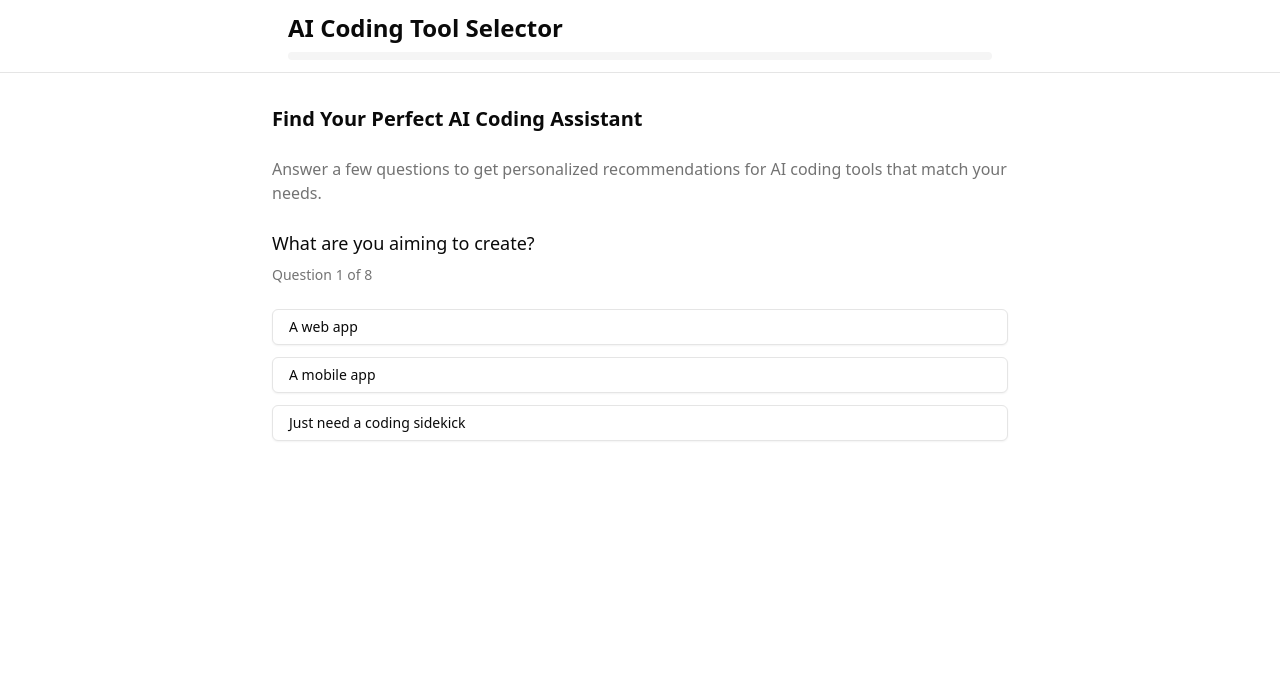
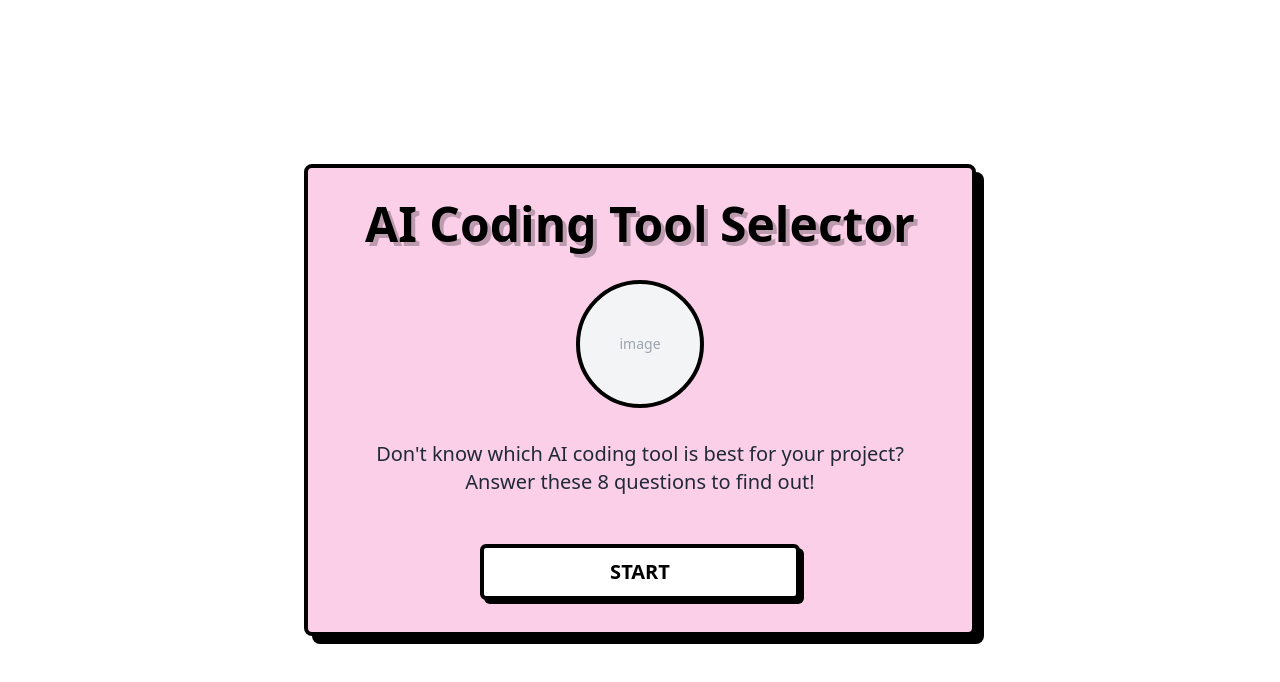
Before and after one commit to nocheerleader/ai-coding-tool-selector, a Next.js app: page / in a window 1280 px wide. Shown: the top 682 px of the page. Built offline with nearby package versions, Linux system fonts and the light colour scheme.

Commit message:
updated styling

```diff
--- a/src/components/question-container.tsx
+++ b/src/components/question-container.tsx
@@ -2,19 +2,26 @@
 
 import { Header } from "@/components/header"
 import { useQuestionStore } from "@/store/question-store"
+import { StartView } from "@/components/start-view"
 import { OptionButton } from "@/components/ui/option-button"
-import { Button } from "@/components/ui/button"
+import { BrutalistButton } from "@/components/ui/brutalist-button"
 import { ResultsView } from "@/components/results-view"
 import { ArrowLeft, ArrowRight } from "lucide-react"
 import questionsData from "../data/questions.json"
 
 export function QuestionContainer() {
   const {
+    hasStarted,
     currentQuestionIndex,
     answers,
     selectOption,
     setCurrentQuestion
   } = useQuestionStore()
+
+  // Show start view if hasn't started
+  if (!hasStarted) {
+    return <StartView />
+  }
 
   const currentQuestion = questionsData.questions[currentQuestionIndex]
   const progress = ((currentQuestionIndex) / questionsData.questions.length) * 100
@@ -24,8 +31,10 @@ export function QuestionContainer() {
     return (
       <>
         <Header progress={100} />
-        <main className="flex-1 container max-w-3xl mx-auto px-4 py-8">
-          <ResultsView />
+        <main className="flex-1 flex items-center justify-center p-8">
+          <div className="w-full max-w-2xl mx-auto bg-pink-200 rounded-lg p-8 border-4 border-black shadow-[8px_8px_0px_0px_rgba(0,0,0,1)] transition-all">
+            <ResultsView />
+          </div>
         </main>
       </>
     )
@@ -46,22 +55,14 @@ export function QuestionContainer() {
   return (
     <>
       <Header progress={progress} />
-      <main className="flex-1 container max-w-3xl mx-auto px-4 py-8">
-        <div className="flex flex-col gap-6">
-          <h2 className="text-xl font-semibold">
-            Find Your Perfect AI Coding Assistant
-          </h2>
-
-          <p className="text-muted-foreground">
-            Answer a few questions to get personalized recommendations for AI coding tools that match your needs.
-          </p>
-
+      <main className="flex-1 flex items-center justify-center p-8">
+        <div className="w-full max-w-2xl mx-auto bg-pink-200 rounded-lg p-8 border-4 border-black shadow-[8px_8px_0px_0px_rgba(0,0,0,1)] transition-all">
           <div className="flex flex-col gap-6">
             <div className="space-y-2">
-              <h3 className="text-lg font-medium">
+              <h3 className="text-2xl md:text-3xl font-bold text-black drop-shadow-[4px_4px_0px_rgba(0,0,0,0.25)]">
                 {currentQuestion.question}
               </h3>
-              <p className="text-sm text-muted-foreground">
+              <p className="text-lg text-gray-800">
                 Question {currentQuestionIndex + 1} of {questionsData.questions.length}
               </p>
             </div>
@@ -79,23 +80,23 @@ export function QuestionContainer() {
 
             <div className="flex gap-3 mt-4">
               {canGoBack && (
-                <Button
+                <BrutalistButton
                   variant="outline"
                   onClick={() => setCurrentQuestion(currentQuestionIndex - 1)}
                   className="flex-1"
                 >
                   <ArrowLeft className="w-4 h-4 mr-2" />
                   Back
-                </Button>
+                </BrutalistButton>
               )}
               {canGoForward && currentQuestionIndex < questionsData.questions.length - 1 && (
-                <Button
+                <BrutalistButton
                   onClick={() => setCurrentQuestion(currentQuestionIndex + 1)}
                   className="flex-1"
                 >
                   Next
                   <ArrowRight className="w-4 h-4 ml-2" />
-                </Button>
+                </BrutalistButton>
               )}
             </div>
           </div>
--- /dev/null
+++ b/src/components/start-view.tsx
@@ -0,0 +1,38 @@
+"use client"
+
+import { useQuestionStore } from "@/store/question-store"
+import { BrutalistButton } from "@/components/ui/brutalist-button"
+import questionsData from "@/data/questions.json"
+
+export function StartView() {
+  const { setCurrentQuestion } = useQuestionStore()
+
+  return (
+    <div className="flex-1 flex flex-col items-center justify-center p-8">
+      <div className="w-full max-w-2xl mx-auto bg-pink-200 rounded-lg p-8 border-4 border-black shadow-[8px_8px_0px_0px_rgba(0,0,0,1)] transition-all hover:shadow-[10px_10px_0px_0px_rgba(0,0,0,1)]">
+
+        <h1 className="text-4xl md:text-5xl font-bold text-center mb-8 text-black drop-shadow-[4px_4px_0px_rgba(0,0,0,0.25)]">
+          AI Coding Tool Selector
+        </h1>
+
+        <div className="w-32 h-32 mx-auto mb-8 bg-gray-100 rounded-full border-4 border-black flex items-center justify-center text-sm text-gray-400">
+          image
+        </div>
+
+        <p className="text-xl text-center mb-12 text-gray-800">
+          Don&apos;t know which AI coding tool is best for your project? Answer these {questionsData.questions.length} questions to find out!
+        </p>
+
+        <div className="flex justify-center">
+          <BrutalistButton
+            onClick={() => setCurrentQuestion(0)}
+            size="lg"
+            className="w-full max-w-xs"
+          >
+            START
+          </BrutalistButton>
+        </div>
+      </div>
+    </div>
+  )
+}
--- /dev/null
+++ b/src/components/ui/brutalist-button.tsx
@@ -0,0 +1,38 @@
+"use client"
+
+import * as React from "react"
+import { cn } from "@/lib/utils"
+import { Button } from "@/components/ui/button"
+
+interface BrutalistButtonProps extends React.ButtonHTMLAttributes<HTMLButtonElement> {
+  variant?: "default" | "outline"
+  size?: "default" | "lg"
+}
+
+export const BrutalistButton = React.forwardRef<HTMLButtonElement, BrutalistButtonProps>(
+  ({ className, variant = "default", size = "default", ...props }, ref) => {
+    const baseStyles = "border-4 border-black transition-all font-bold"
+    const variants = {
+      default: "bg-white hover:bg-white text-black shadow-[4px_4px_0px_0px_rgba(0,0,0,1)] hover:shadow-[6px_6px_0px_0px_rgba(0,0,0,1)] hover:translate-x-[-2px] hover:translate-y-[-2px]",
+      outline: "bg-transparent hover:bg-transparent text-black shadow-[4px_4px_0px_0px_rgba(0,0,0,1)] hover:shadow-[6px_6px_0px_0px_rgba(0,0,0,1)] hover:translate-x-[-2px] hover:translate-y-[-2px]"
+    }
+    const sizes = {
+      default: "h-10 px-4 py-2",
+      lg: "h-14 px-8 py-4 text-xl"
+    }
+
+    return (
+      <Button
+        className={cn(
+          baseStyles,
+          variants[variant],
+          sizes[size],
+          className
+        )}
+        ref={ref}
+        {...props}
+      />
+    )
+  }
+)
+BrutalistButton.displayName = "BrutalistButton"
--- a/src/store/question-store.ts
+++ b/src/store/question-store.ts
@@ -10,8 +10,10 @@ export interface Answer {
 }
 
 interface QuestionState {
+  hasStarted: boolean
   currentQuestionIndex: number
   answers: Answer[]
+  setHasStarted: (started: boolean) => void
   setCurrentQuestion: (index: number) => void
   selectOption: (questionIndex: number, optionIndex: number) => void
   reset: () => void
@@ -20,10 +22,13 @@ interface QuestionState {
 export const useQuestionStore = create<QuestionState>()(
   persist(
     (set) => ({
+      hasStarted: false,
       currentQuestionIndex: 0,
       answers: [],
+      setHasStarted: (started) =>
+        set({ hasStarted: started }),
       setCurrentQuestion: (index) =>
-        set({ currentQuestionIndex: index }),
+        set({ currentQuestionIndex: index, hasStarted: true }),
       selectOption: (questionIndex, optionIndex) =>
         set((state) => ({
           answers: [
@@ -32,7 +37,11 @@ export const useQuestionStore = create<QuestionState>()(
           ],
           currentQuestionIndex: questionIndex + 1,
         })),
-      reset: () => set({ currentQuestionIndex: 0, answers: [] }),
+      reset: () => set({
+        hasStarted: false,
+        currentQuestionIndex: 0,
+        answers: []
+      }),
     }),
     {
       name: "question-store",
```
